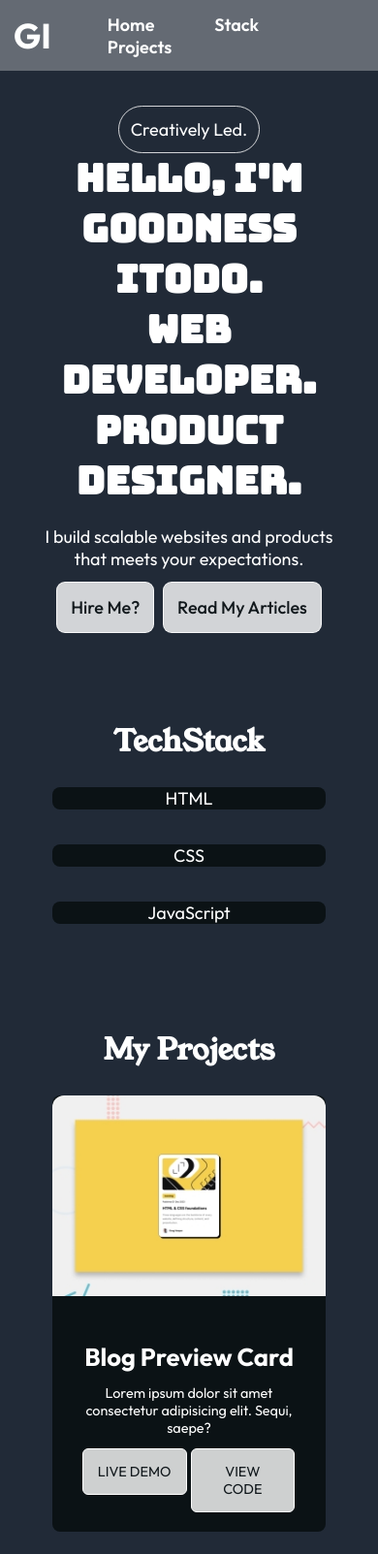
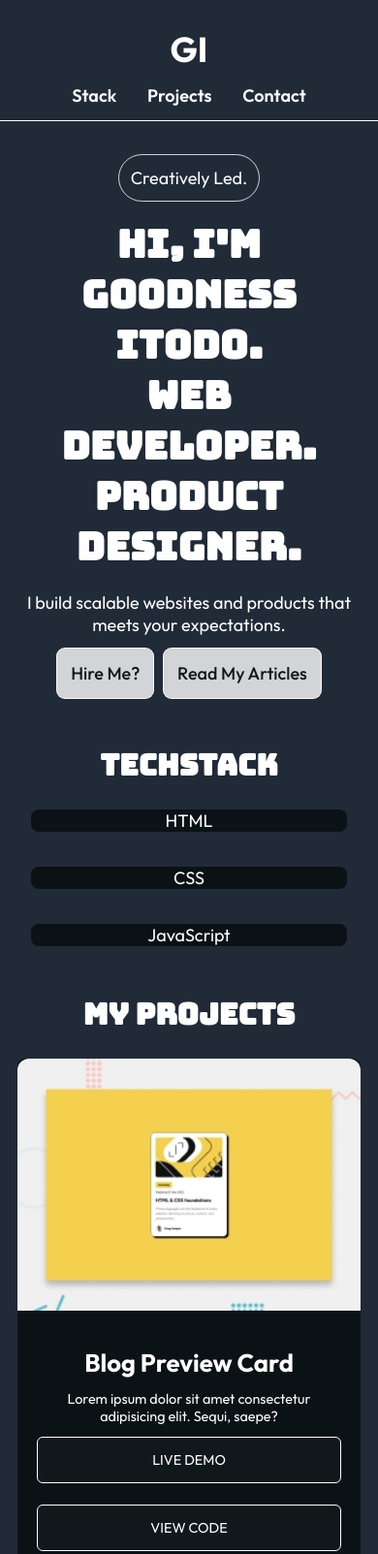
Before and after one commit to thecodingmob/PORTFOLIO, a plain HTML site: page index.html in a window 390 px wide. Shown: the top 1603 px of the page at 97% size. Drawn offline with Linux system fonts and the light colour scheme.

Commit message:
modified

```diff
--- a/index.html
+++ b/index.html
@@ -16,9 +16,9 @@
       <h1>GI</h1>
       <nav>
         <ul>
-          <li><a href="#">Home</a></li>
           <li><a href="#techstack">Stack</a></li>
           <li><a href="#projects">Projects</a></li>
+          <li><a href="#contact">Contact</a></li>
         </ul>
       </nav>
     </header>
@@ -26,7 +26,7 @@
       <section class="hero">
         <p class="info">Creatively Led.</p>
         <div class="dynamic">
-          <h2>Hello, I'm Goodness Itodo.</h2>
+          <h2>Hi, I'm Goodness Itodo.</h2>
           <h2>Web Developer.</h2>
           <h2>Product Designer.</h2>
         </div>
--- a/style.css
+++ b/style.css
@@ -24,7 +24,7 @@ body {
   font-family: "Outfit";
   font-size: 16px;
   min-height: 100vh;
-  background: rgb(17, 24, 28);
+  background: rgb(10, 20, 22);
   background-size: cover;
   background-repeat: no-repeat;
   color: white;
@@ -44,14 +44,8 @@ header {
   margin: 2em auto;
   width: 50%;
   border-radius: 39px;
+}
 
-  @media (max-width: 50em) {
-    width: 100%;
-    margin: 0;
-    border: none;
-    border-radius: 0;
-  }
-}
 header h1 {
   padding: 14px;
   border-radius: 12px;
@@ -77,18 +71,20 @@ header a:hover {
 }
 .hero {
   text-align: center;
-  padding: 2em;
+  padding: 1rem;
 }
 .hero .info {
   padding: 12px;
   border: 1px solid rgba(255, 255, 255, 0.8);
   border-radius: 30px;
   display: inline-block;
+  margin: 1em;
 }
 .hero h2 {
   font-size: clamp(2.2rem, 6vw + 1rem, 4rem);
   font-family: "Bungee", sans-serif;
   margin-bottom: 20px;
+  color: linear-gradient(90deg, red, blue);
 }
 .hero h2:nth-child(1),
 .hero h2:nth-child(2) {
@@ -114,17 +110,18 @@ header a:hover {
   background-color: rgb(17, 24, 28);
 }
 .skills {
-  padding: 3em;
+  padding: 2rem;
   text-align: center;
 }
 h3 {
   font-size: clamp(1.8rem, 4.5vw + 0.8rem, 3.2rem);
-  font-family: "Young", sans-serif;
+  font-family: "Bungee", sans-serif;
   margin-bottom: 26px;
 }
 .projects {
   text-align: center;
-  padding: 3em;
+  padding: 1em;
+  margin-bottom: 30px;
 }
 .columns {
   display: grid;
@@ -140,8 +137,10 @@ h3 {
   width: 100%;
 }
 .box {
-  padding: 2em;
+  padding: 1.4em;
   font-size: 0.8em;
+  display: flex;
+  flex-direction: column;
 }
 .box h4 {
   font-size: clamp(1.6rem, 3.8vw + 0.6rem, 2.4rem);
@@ -151,20 +150,21 @@ h4 {
   margin-top: 12px;
 }
 .box a {
-  margin: 12px 2px 20px 2px;
+  margin: 12px 2px 10px 2px;
   display: inline-block;
-  float: left;
-  width: 48%;
+  width: 100%;
+  align-self: center;
+  justify-self: center;
   padding: 14px;
-  background-color: rgba(255, 255, 255, 0.8);
-  color: rgb(17, 24, 28);
+  background-color: rgb(17, 24, 28);
+  color: white;
   text-decoration: none;
   border: 1px solid white;
   border-radius: 6px;
 }
 .box a:hover {
-  color: white;
-  background-color: rgb(17, 24, 28);
+  color: rgb(17, 24, 28);
+  background-color: rgba(255, 255, 255, 0.8);
 }
 .column {
   display: flex;
@@ -213,13 +213,13 @@ button[type="submit"]:focus-within {
   text-align: center;
   margin-top: 30px;
   background: rgba(255, 255, 255, 0.4);
-  border-radius: 10px;
+  padding: 1.3em 0 1.3em 0;
 }
 .cta form#news-form button[type="submit"] {
   border-radius: 0 10px 10px 0;
 }
 .cta form#news-form h4 {
-  padding: 1em;
+  padding: 0 0.6rem 0.7rem 0.6rem;
   font-size: 2rem;
   color: rgb(11, 18, 21);
 }
@@ -256,12 +256,26 @@ button[type="submit"]:focus-within {
 }
 
 footer {
-  padding: 26px;
+  padding: 5rem;
   text-align: center;
+  margin-top: 30px;
 }
 @media (max-width: 50em) {
   body {
     background: rgb(33, 42, 55);
+  }
+  header {
+    width: 100%;
+    padding: 14px;
+    border: none;
+    border-bottom: 1px solid white;
+    border-radius: 0;
+    flex-direction: column;
+    margin: 0;
+    background: none;
+  }
+  header li {
+    margin: 0;
   }
   .columns {
     grid-template-columns: 1fr;
@@ -276,4 +290,7 @@ footer {
   .cta form#news-form input {
     border-radius: 10px;
   }
+  footer {
+    font-size: 1em;
+  }
 }
```
